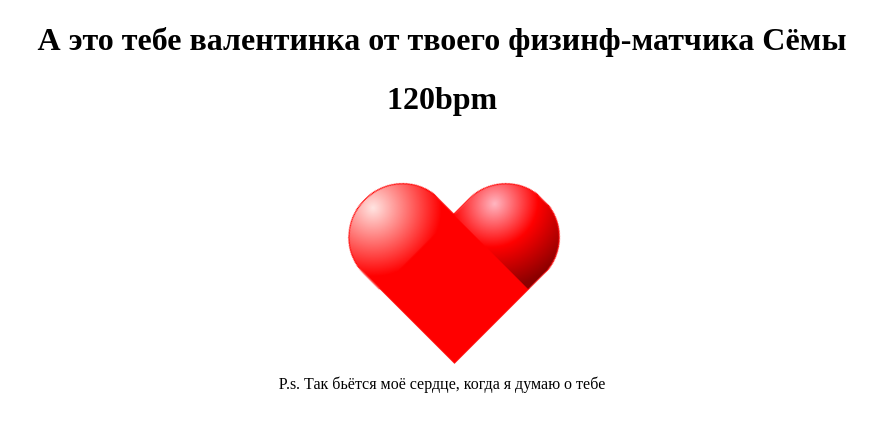
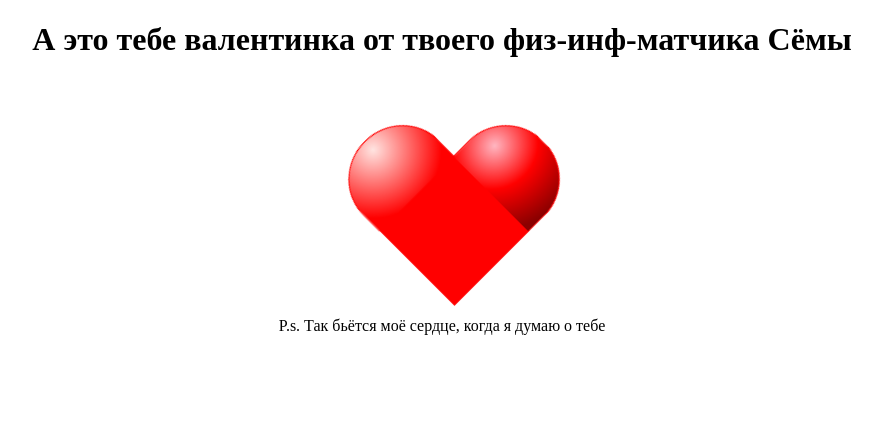
Before and after one commit to SemyonZemlyanskiy/LOVEYOUFROMSEMA, a plain HTML site: page index.html in a window 1280 px wide. Shown: the whole page, without its empty margins (198-1080 px from the left). Drawn offline with Linux system fonts and the light colour scheme.

Commit message:
Update index.html

```diff
--- a/index.html
+++ b/index.html
@@ -8,8 +8,7 @@
     <link rel="stylesheet" href="style.css">
 </head>
 <body>
-    <h1>А это тебе валентинка от твоего физинф-матчика Сёмы</h1>
-    <h1>120bpm</h1>
+    <h1>А это тебе валентинка от твоего физ-инф-матчика Сёмы</h1>
     <div class="heart">
     </div>
     <p>P.s. Так бьётся моё сердце, когда я думаю о тебе</p>
```
